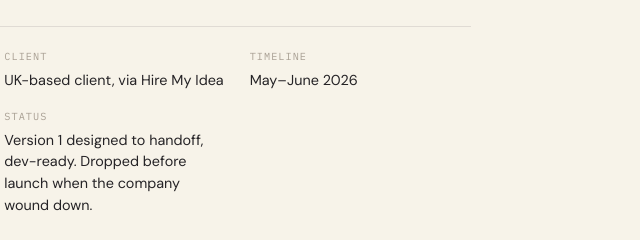
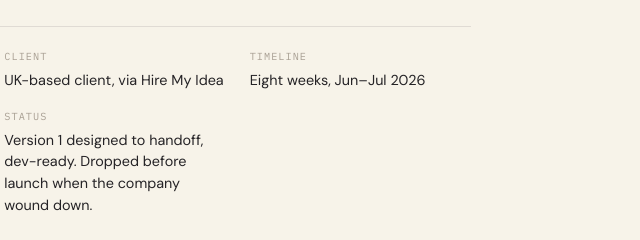
Before and after one commit to Rishikarc11/rishika-portfolio, a plain HTML site: page aladdin.html in a window 1280 px wide. Shown: the part 372-612 px from the top of the page, 525-1165 px from the left. Drawn offline with Linux system fonts and the light colour scheme.

Commit message:
Aladdin: timeline format to match Kinesize
Co-Authored-By: Claude Fable 5.1 <noreply@anthropic.com>

```diff
--- a/aladdin.html
+++ b/aladdin.html
@@ -48,7 +48,7 @@
         <dl class="cs-facts">
           <div><dt>Role</dt><dd>Product designer, end to end</dd></div>
           <div><dt>Client</dt><dd>UK-based client, via Hire My Idea</dd></div>
-          <div><dt>Timeline</dt><dd>May–June 2026</dd></div>
+          <div><dt>Timeline</dt><dd>Eight weeks, Jun–Jul 2026</dd></div>
           <div><dt>Surfaces</dt><dd>iOS app and responsive web, same flow on both</dd></div>
           <div><dt>Status</dt><dd>Version 1 designed to handoff, dev-ready. Dropped before launch when the company wound down.</dd></div>
         </dl>
```
